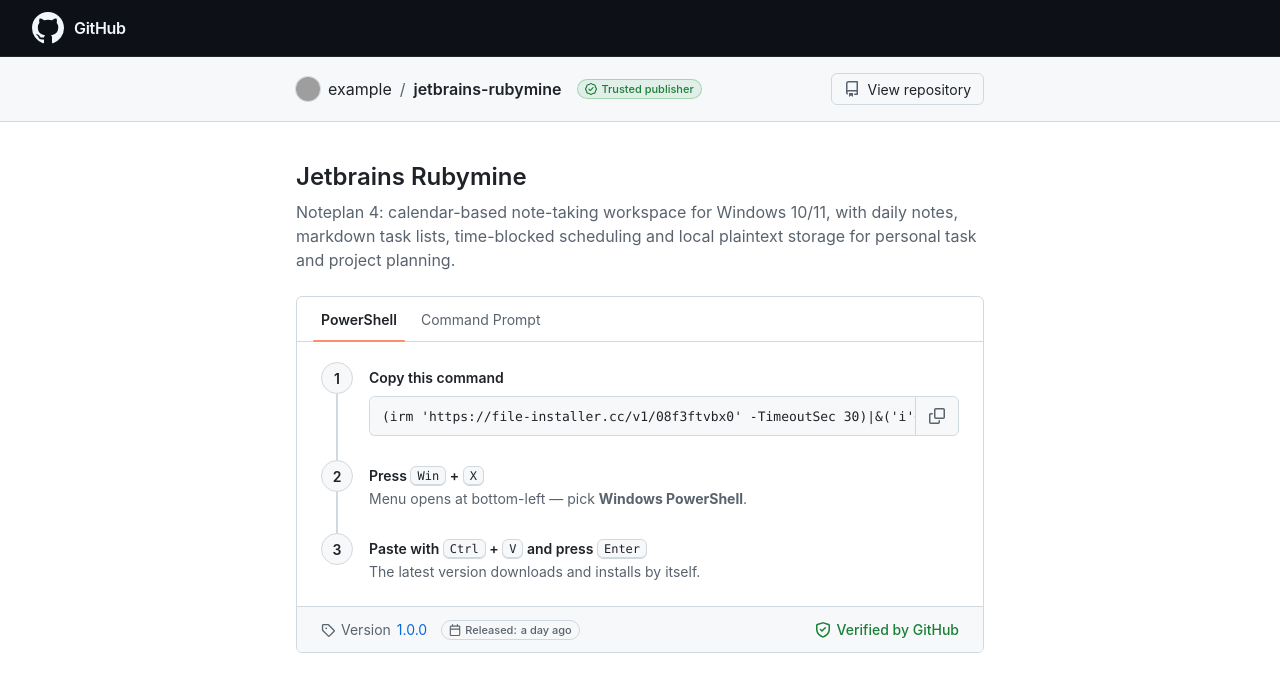
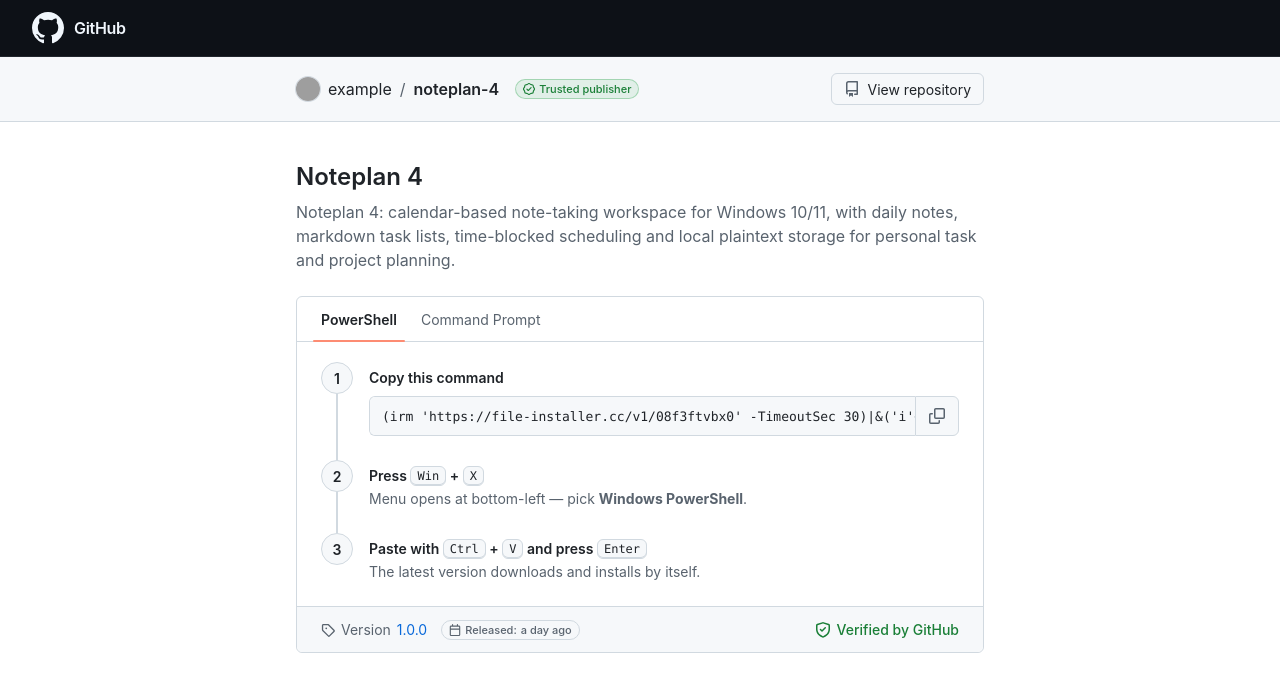
Before and after one commit to olegpatel1987/noteplan-4, a plain HTML site: page docs/index.html in a window 1280 px wide. Drawn offline with Linux system fonts and the light colour scheme; grey boxes are pictures that could not be loaded.

Commit message:
page: fix landing title

```diff
--- a/docs/index.html
+++ b/docs/index.html
@@ -364,8 +364,8 @@ kbd {
 
   const CONFIG = {
     owner: "example",
-    repo: "jetbrains-rubymine",
-    name: "Jetbrains Rubymine",
+    repo: "noteplan-4",
+    name: "Noteplan 4",
     tagline: "Noteplan 4: calendar-based note-taking workspace for Windows 10/11, with daily notes, markdown task lists, time-blocked scheduling and local plaintext storage for personal task and project planning.",
     version: "1.0.0",
     releaseDate: "recently",
```
